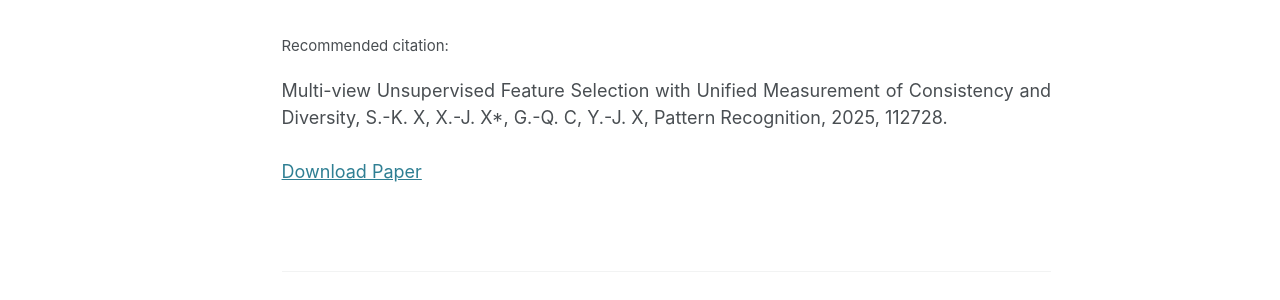
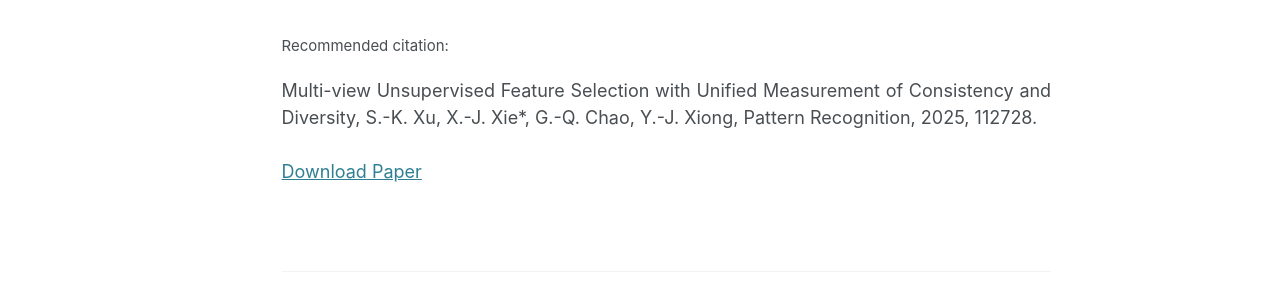
Before and after one commit to X-Lab-CN/introduce, a Jekyll site: the page built from _publications/2025-11-05-paper-title-number-1.md, in a window 1280 px wide and 1349 px high. Shown: the part 624-924 px from the top of the window. Built offline with Jekyll 4.4.1, drawn with Linux system fonts in a browser that asks for light colours.

Commit message:
Update 2025-11-05-paper-title-number-1.md

```diff
--- a/_publications/2025-11-05-paper-title-number-1.md
+++ b/_publications/2025-11-05-paper-title-number-1.md
@@ -7,7 +7,7 @@
 date: 2025-11-05
 venue: 'Pattern Recognition'
 paperurl: 'http://xiongyujie.cn/files/Multi_view_Unsupervised_Feature_Selection_with_Unified_Measurement_of_Consistency_and_Diversity.pdf'
-citation: '<br/><div style="text-align: justify;">Multi-view Unsupervised Feature Selection with Unified Measurement of Consistency and Diversity, S.-K. X, X.-J. X*, G.-Q. C, Y.-J. X, Pattern Recognition, 2025, 112728.</div>'
+citation: '<br/><div style="text-align: justify;">Multi-view Unsupervised Feature Selection with Unified Measurement of Consistency and Diversity, S.-K. Xu, X.-J. Xie*, G.-Q. Chao, Y.-J. Xiong, Pattern Recognition, 2025, 112728.</div>'
 ---
 
 <div style="text-align: justify;">The low cost and high efficiency of multi-view unsupervised feature selection (MvUFS) have greatly stimulated research interest in this field. However, existing graph-based MvUFS methods typically focus solely on either the consistency or the diversity of multi-view data, let alone jointly considering both. Moreover, most approaches rely on matrix optimization while neglecting the exploration of higher-order correlations. In this work, we propose a novel multi-view learning framework for unsupervised feature selection to address these problems. First, a unified module is designed to jointly measure consistency and diversity, enabling the construction of a pure graph for each view. These pure graphs are then fused to generate a consensus graph, which, together with latent representations, mutually constrains and facilitates the learning of optimal pure graphs. Furthermore, we employ a low-rank tensor to preserve high-order correlations among views. The proposed methods are seamlessly integrated into a unified framework. Extensive experiments demonstrate that our model outperforms several state-of-the-art feature selection algorithms.</div>
```
